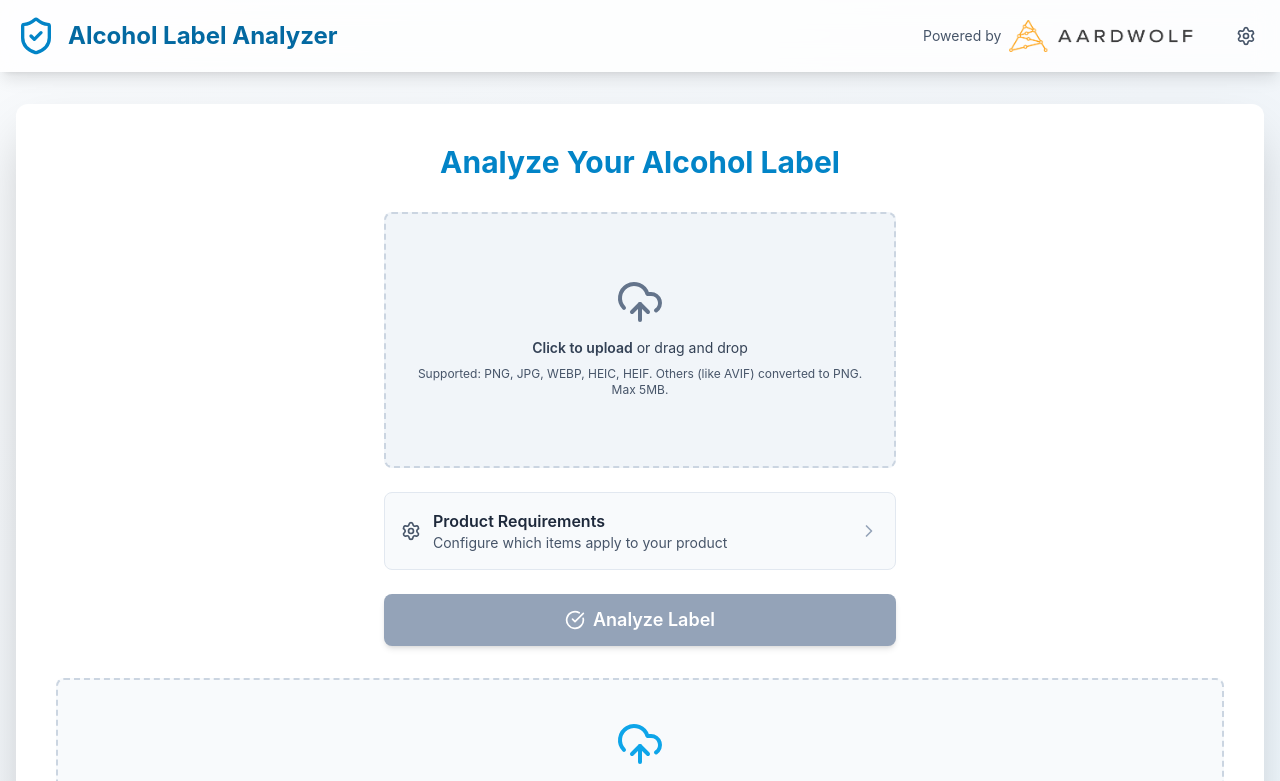
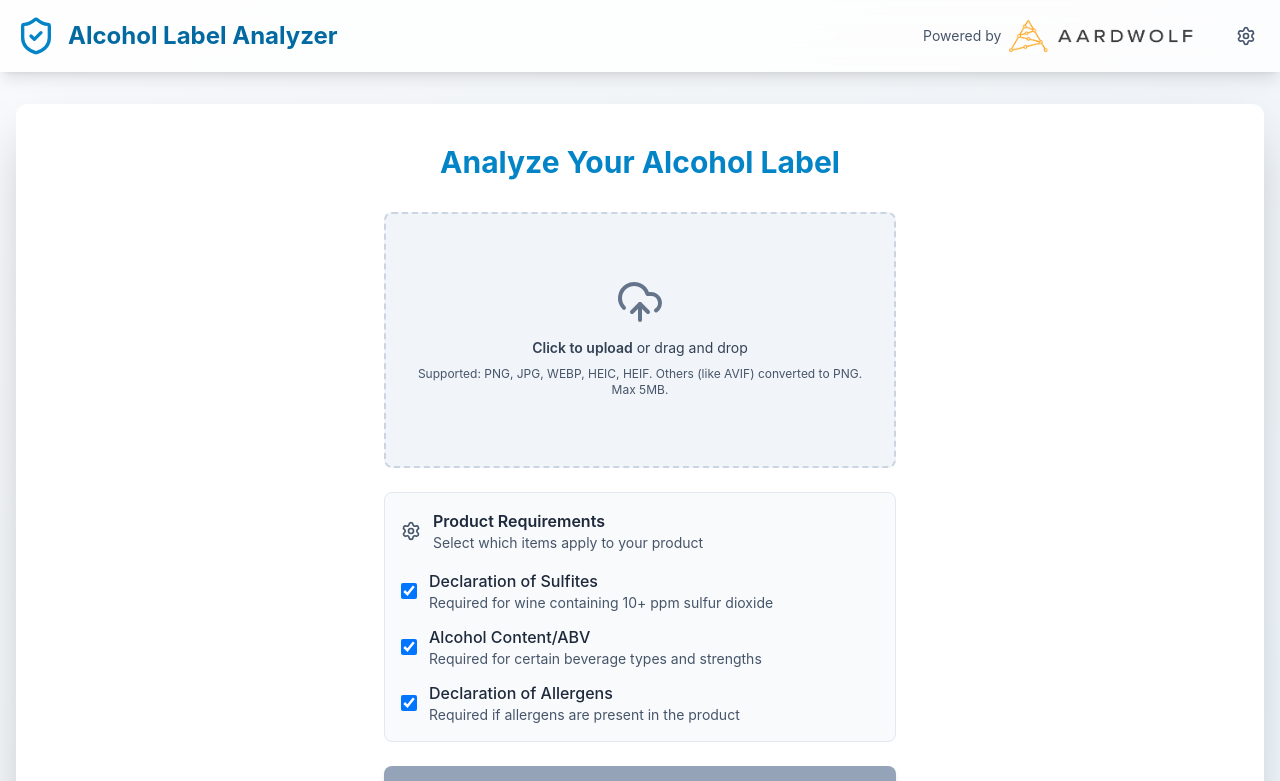
Before and after one commit to awsoft/alcohol-label-analyzer, a React (Vite) app: page / in a window 1280 px wide. Shown: the top 781 px of the page. Built offline with nearby package versions, Linux system fonts and the light colour scheme; no server answers.

Commit message:
Simplify product requirements to always-visible checkbox interface

```diff
--- a/App.tsx
+++ b/App.tsx
@@ -7,7 +7,7 @@ import { AnalysisDisplay } from './components/AnalysisDisplay';
 import { LoadingSpinner } from './components/LoadingSpinner';
 import { analyzeLabelViaservice } from './services/geminiService';
 import { ProductRequirements } from './types';
-import { AlertTriangle, CheckCircle, Info, UploadCloud, Settings, ChevronDown, ChevronRight } from 'lucide-react';
+import { AlertTriangle, CheckCircle, Info, UploadCloud, Settings } from 'lucide-react';
 
 // Gemini supported MIME types for gemini-2.5-flash-preview-04-17
 const GEMINI_SUPPORTED_MIME_TYPES = [
@@ -208,33 +208,15 @@ const App: React.FC = () => {
 
   // Component for selecting product requirements
   const ProductRequirementsSelector: React.FC = () => {
-    const [isExpanded, setIsExpanded] = useState(false);
-
     return (
-      <div className="mb-6 bg-slate-50 dark:bg-slate-700/50 rounded-lg border border-slate-200 dark:border-slate-600">
-        <button
-          onClick={() => setIsExpanded(!isExpanded)}
-          className="w-full p-4 text-left flex items-center justify-between hover:bg-slate-100 dark:hover:bg-slate-600/50 rounded-lg transition-colors"
-        >
-          <div className="flex items-center">
+      <div className="mb-6 bg-slate-50 dark:bg-slate-700/50 rounded-lg border border-slate-200 dark:border-slate-600 p-4">
+        <div className="flex items-center mb-4">
           <Settings className="h-5 w-5 text-slate-600 dark:text-slate-400 mr-3" />
           <div>
             <h3 className="font-semibold text-slate-800 dark:text-slate-200">Product Requirements</h3>
-              <p className="text-sm text-slate-600 dark:text-slate-400">Configure which items apply to your product</p>
+            <p className="text-sm text-slate-600 dark:text-slate-400">Select which items apply to your product</p>
           </div>
         </div>
-          {isExpanded ? (
-            <ChevronDown className="h-5 w-5 text-slate-400" />
-          ) : (
-            <ChevronRight className="h-5 w-5 text-slate-400" />
-          )}
-        </button>
-
-        {isExpanded && (
-          <div className="border-t border-slate-200 dark:border-slate-600 p-4 space-y-4">
-            <p className="text-sm text-slate-600 dark:text-slate-400 mb-4">
-              Select which requirements apply to your product. Unchecked items will not count toward compliance scoring.
-            </p>
 
         <div className="space-y-3">
           <label className="flex items-center space-x-3 cursor-pointer">
@@ -245,7 +227,7 @@ const App: React.FC = () => {
               className="w-4 h-4 text-sky-600 bg-white dark:bg-slate-700 border-slate-300 dark:border-slate-500 rounded focus:ring-sky-500 focus:ring-2"
             />
             <div>
-                  <span className="text-slate-800 dark:text-slate-200 font-medium">Declaration of Sulfites (Item 8)</span>
+              <span className="text-slate-800 dark:text-slate-200 font-medium">Declaration of Sulfites</span>
               <p className="text-sm text-slate-600 dark:text-slate-400">Required for wine containing 10+ ppm sulfur dioxide</p>
             </div>
           </label>
@@ -258,7 +240,7 @@ const App: React.FC = () => {
               className="w-4 h-4 text-sky-600 bg-white dark:bg-slate-700 border-slate-300 dark:border-slate-500 rounded focus:ring-sky-500 focus:ring-2"
             />
             <div>
-                  <span className="text-slate-800 dark:text-slate-200 font-medium">Alcohol Content/ABV (Item 9)</span>
+              <span className="text-slate-800 dark:text-slate-200 font-medium">Alcohol Content/ABV</span>
               <p className="text-sm text-slate-600 dark:text-slate-400">Required for certain beverage types and strengths</p>
             </div>
           </label>
@@ -271,13 +253,11 @@ const App: React.FC = () => {
               className="w-4 h-4 text-sky-600 bg-white dark:bg-slate-700 border-slate-300 dark:border-slate-500 rounded focus:ring-sky-500 focus:ring-2"
             />
             <div>
-                  <span className="text-slate-800 dark:text-slate-200 font-medium">Declaration of Allergens (Item 10)</span>
+              <span className="text-slate-800 dark:text-slate-200 font-medium">Declaration of Allergens</span>
               <p className="text-sm text-slate-600 dark:text-slate-400">Required if allergens are present in the product</p>
             </div>
           </label>
         </div>
-          </div>
-        )}
       </div>
     );
   };
```
Lines whose indentation alone changed are shown as unchanged.
